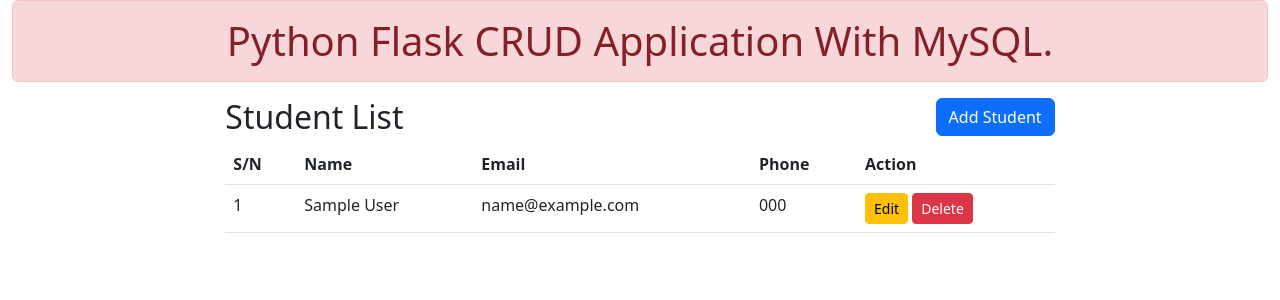
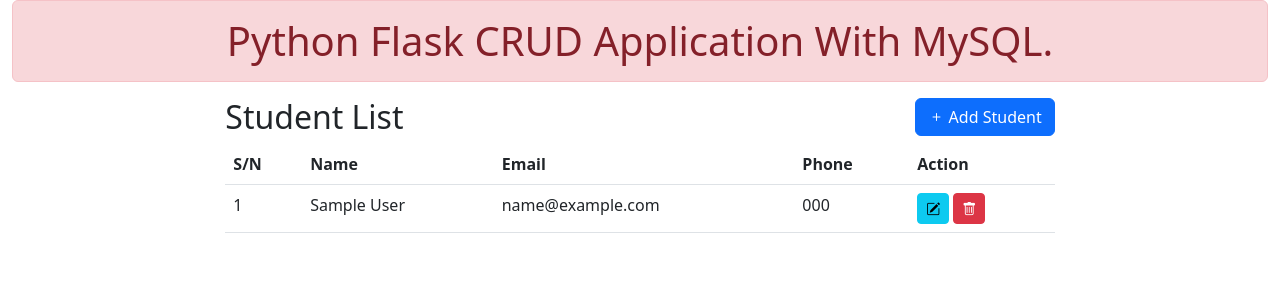
Before and after one commit to emiliobs/CRUDApp, a Flask app: page / in a window 1280 px wide. Shown: the top 300 px of the page. Run offline with Flask 2, Linux system fonts and the light colour scheme; tables that the repository leaves empty or names only in its code hold one stand-in row (values such as "Sample post"); some libraries are stand-ins or nearby versions.

Commit message:
Delete done

```diff
--- a/templates/index.html
+++ b/templates/index.html
@@ -5,6 +5,7 @@
 	<meta charset="UTF-8">
 	<meta http-equiv="X-UA-Compatible" content="IE=edge">
 	<meta name="viewport" content="width=device-width, initial-scale=1.0">
+	<link rel="stylesheet" href="https://cdn.jsdelivr.net/npm/bootstrap-icons@1.7.2/font/bootstrap-icons.css">
 	<link href="https://cdn.jsdelivr.net/npm/bootstrap@5.2.3/dist/css/bootstrap.min.css" rel="stylesheet"
 		integrity="sha384-rbsA2VBKQhggwzxH7pPCaAqO46MgnOM80zW1RWuH61DGLwZJEdK2Kadq2F9CUG65" crossorigin="anonymous">
 	<!-- <link rel="stylesheet" href="{{url_for('static', filename='css/bootstrap.min.css')}}"> -->
@@ -23,7 +24,7 @@
 			<!-- Content goes here -->
 			<div class="col-sm-8">
 				<h2>Student List <button class="btn btn-primary" data-bs-toggle="modal" data-bs-target="#myModal"
-						style="float: right;">Add Student</button></h2>
+						style="float: right;" title="Add Student"><span class="bi bi-plus"></span>  Add Student</button></h2>
 
 				{%with messages = get_flashed_messages()%}
 				{%if messages%}
@@ -61,8 +62,8 @@
 							<td>{{row.2}}</td>
 							<td>{{row.3}}</td>
 							<td>
-								<a href="#" class="btn btn-warning btn-sm" data-toggle="modal" data-target="">Edit</a>
-								<a href="/delete/{{ row.0 }}" onclick="return confirm('Are Sure Want To Deleted ?')" class="btn btn-danger btn-sm">Delete</a>
+								<a href="#" class="btn btn-info btn-sm" data-toggle="modal" data-target="" title="Edit."><i class="bi bi-pencil-square"></i></a>
+								<a href="/delete/{{ row.0 }}" onclick="return confirm('Are Sure Want To Deleted ?')" title="Delete." class="btn btn-danger btn-sm"><i class="bi bi-trash"></i></a>
 
 							</td>
 						</tr>
@@ -132,7 +133,7 @@
 	</script>
 	 <script src="https://code.jquery.com/jquery-3.2.1.slim.min.js" integrity="sha384-KJ3o2DKtIkvYIK3UENzmM7KCkRr/rE9/Qpg6aAZGJwFDMVNA/GpGFF93hXpG5KkN" crossorigin="anonymous"></script>
 	<!-- <script type="text/javascript" src="{{ url_for('static', filename='js/jquery-ui.min.js') }}"></script> -->
-	<script src="../static/js/bootstrap.min.js">
+	<!-- <script src="../static/js/bootstrap.min.js"> -->
 	</script>
 </body>
 
```
